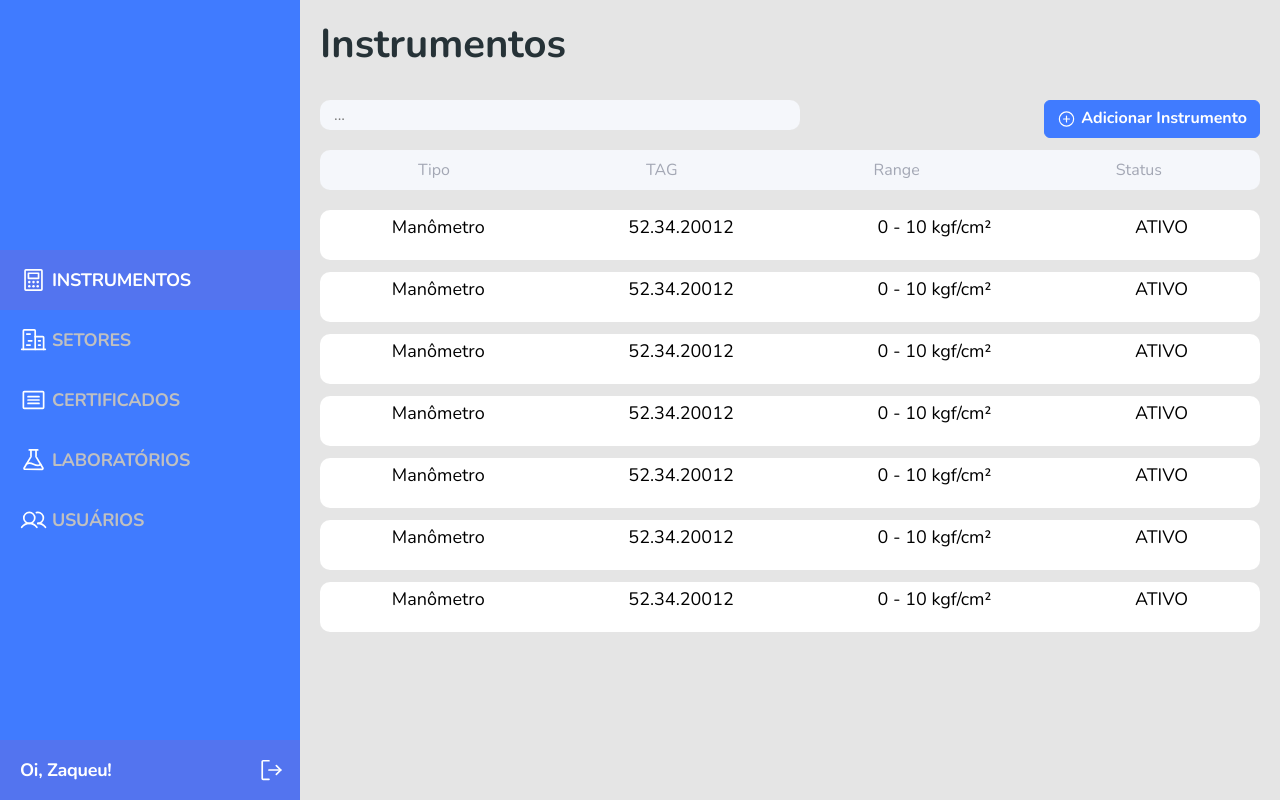
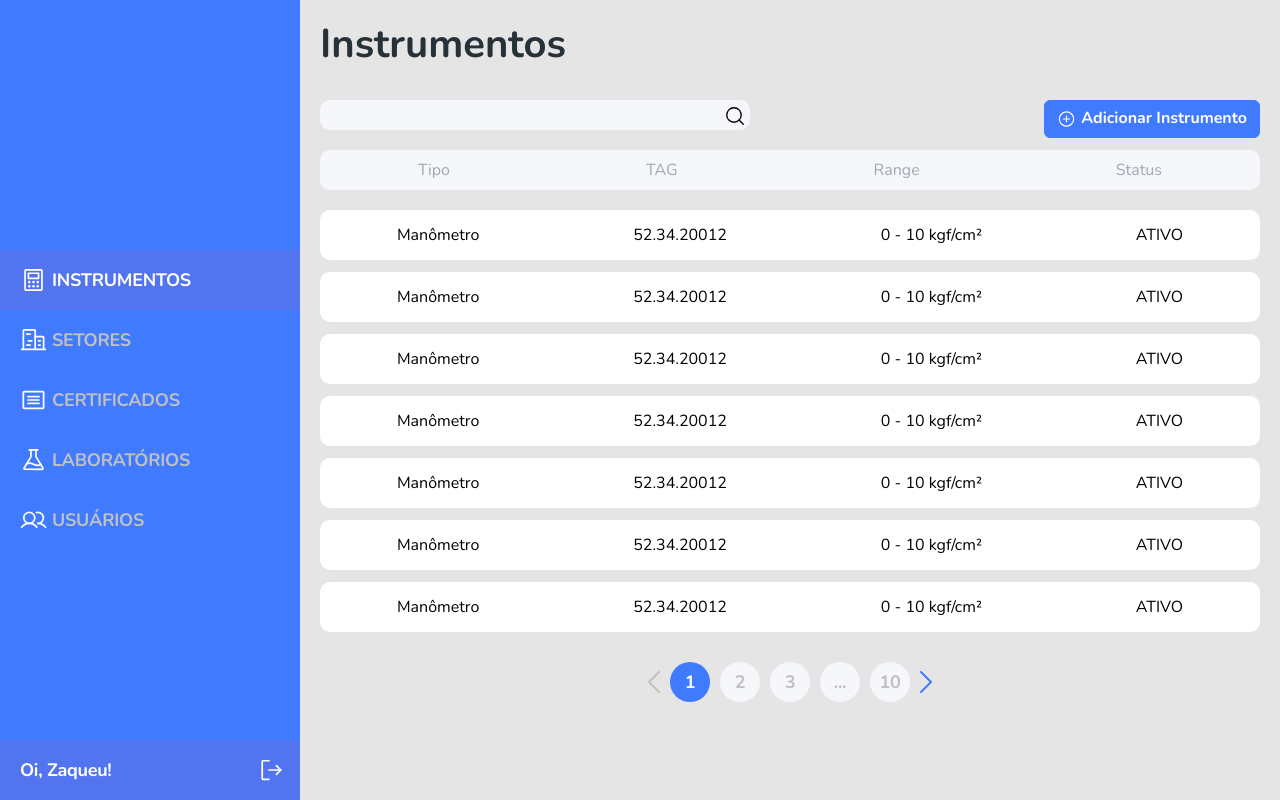
Before and after one commit to zaqueurodrigues/esmetrology, a React (Create React App) app in the folder frontweb/: page /instruments in a window 1280 px wide. Built offline with nearby package versions, Linux system fonts and the light colour scheme.

Commit message:
finalizing Seach component and Pagination

```diff
--- a/frontweb/src/components/InstrumentCard/index.tsx
+++ b/frontweb/src/components/InstrumentCard/index.tsx
@@ -5,15 +5,14 @@
     instrument: Instrument;
 }
 
-const InstrumentCard = ( { instrument } : Props) => {
+const InstrumentCard = ({ instrument }: Props) => {
     return (
-        <div className="base-card inst-card">
-            <p>{instrument.type}</p>
-            <p>{instrument.tag}</p>
-            <p>{instrument.range}</p>
-            <p>{instrument.status}</p>
+        <div className="base-card card-container">
+            <div className="card-itens">{instrument.type}</div>
+            <div className="card-itens">{instrument.tag}</div>
+            <div className="card-itens">{instrument.range}</div>
+            <div className="card-itens">{instrument.status}</div>
         </div>
-
     );
 }
 
--- a/frontweb/src/components/InstrumentCard/styles.css
+++ b/frontweb/src/components/InstrumentCard/styles.css
@@ -1,9 +1,8 @@
-p {
-    color: #000;
-    font-size: 18px;
-}
-
-.inst-card {
+.card-container {
     background-color: #fff;
     margin-bottom: 12px;
 }
+
+.card-itens{
+    color: #000;
+}
--- /dev/null
+++ b/frontweb/src/components/Pagination/index.tsx
@@ -0,0 +1,18 @@
+import './styles.css';
+import { ReactComponent as ArrowIcon } from 'assets/images/arrow.svg';
+
+const Pagination = () => {
+    return (
+        <div className="pagination-container">
+            <ArrowIcon className="arrow-previous arrow-inactive" />
+            <div className="pagination-icon active">1</div>
+            <div className="pagination-icon">2</div>
+            <div className="pagination-icon">3</div>
+            <div className="pagination-icon">...</div>
+            <div className="pagination-icon">10</div>
+            <ArrowIcon className="arrow-next arrow-active" />
+        </div>
+    );
+}
+
+export default Pagination;
--- /dev/null
+++ b/frontweb/src/components/Pagination/styles.css
@@ -0,0 +1,43 @@
+.pagination-container {
+    display: flex;
+    justify-content: center;
+    align-items: center;
+    margin-top: 30px;
+}
+
+.pagination-icon {
+    width: 40px;
+    height: 40px;
+    border-radius: 50%;
+    background-color: #F5F7FB;
+    font-size: 18px;
+    font-weight: bold;
+    letter-spacing: -0.0153em;
+    display: flex;
+    justify-content: center;
+    align-items: center;
+    margin-left: 10px;
+    color: #C0C0C0;
+}
+
+.pagination-icon.active {
+    background-color: #407bff;
+    color: #fff;
+}
+
+.arrow-previous {
+    transform: rotate(-180deg);
+}
+
+.arrow-next {
+    margin-left: 10px;
+}
+
+.arrow-inactive {
+    stroke: #C0C0C0;
+
+}
+
+.arrow-active {
+    stroke: #407bff;
+}
--- a/frontweb/src/components/Search/index.tsx
+++ b/frontweb/src/components/Search/index.tsx
@@ -4,10 +4,16 @@
 
 const Search = () => {
     return (
-        <div>
-            <input type="text" placeholder="...">
-
-            </input>
+        <div className="search-container">
+            <div>
+                <input type="text" placeholder="">
+                </input>
+            </div>
+            <div className="search-icon-container">
+                <button>
+                    <MagnifyingGlass size="22" />
+                </button>
+            </div>
         </div>
     );
 }
--- a/frontweb/src/components/Search/styles.css
+++ b/frontweb/src/components/Search/styles.css
@@ -1,8 +1,27 @@
 input {
     background-color: #F5F7FB;
-    width: 480px;
+    width: 400px;
     height: 30px;
-    border-radius: 10px;
+    border-radius: 10px 0 0 10px;
     border-color: transparent;
     padding: 12px;
 }
+
+.search-container {
+    display: flex;
+}
+
+.search-icon-container {
+    display: flex;
+    justify-content: center;
+    align-items: center;
+    background-color: #F5F7FB;
+    width: 30px;
+    height: 30px;
+    border-radius: 0px 10px 10px 0px;
+}
+
+.search-icon-container button {
+    border: none;
+    background-color: transparent;
+}
--- a/frontweb/src/components/TitleCard/index.tsx
+++ b/frontweb/src/components/TitleCard/index.tsx
@@ -3,11 +3,11 @@
 
 const TitleCard = () => {
     return (
-        <div className="base-card title-card">
-           <li>Tipo</li>
-           <li>TAG</li>
-           <li>Range</li>
-           <li>Status</li>
+        <div className="base-card title-card-container">
+           <div className="title-card-itens">Tipo</div>
+           <div className="title-card-itens">TAG</div>
+           <div className="title-card-itens">Range</div>
+           <div className="title-card-itens">Status</div>
         </div>
     );
 }
--- a/frontweb/src/components/TitleCard/styles.css
+++ b/frontweb/src/components/TitleCard/styles.css
@@ -1,10 +1,9 @@
-li {
-    list-style-type: none;
-    color: #A3A7B4;
-}
-
-.title-card {
+.title-card-container {
     height: 40px;
     background-color: #F5F7FB;
     margin-bottom: 12px;
 }
+
+.title-card-itens {
+    color: #A3A7B4;
+}
--- a/frontweb/src/pages/Instrument/index.tsx
+++ b/frontweb/src/pages/Instrument/index.tsx
@@ -1,5 +1,6 @@
 import ButtonBase from "components/ButtonBase";
 import InstrumentCard from "components/InstrumentCard";
+import Pagination from "components/Pagination";
 import Search from "components/Search";
 import TitleCard from "components/TitleCard";
 import { Instrument } from "types/instrument";
@@ -46,6 +47,9 @@
                 <InstrumentCard instrument={equipamento} />
                 <InstrumentCard instrument={equipamento} />
             </div>
+            <div>
+                <Pagination />
+            </div>
         </div>
     );
 }
--- a/frontweb/src/types/department.ts
+++ b/frontweb/src/types/department.ts
@@ -1,4 +1,4 @@
 export type Department = {
-    id: number,
-    name: string
+    id: number;
+    name: string;
 }
```
Also changed, not shown: frontweb/src/assets/images/arrow.svg (added).
